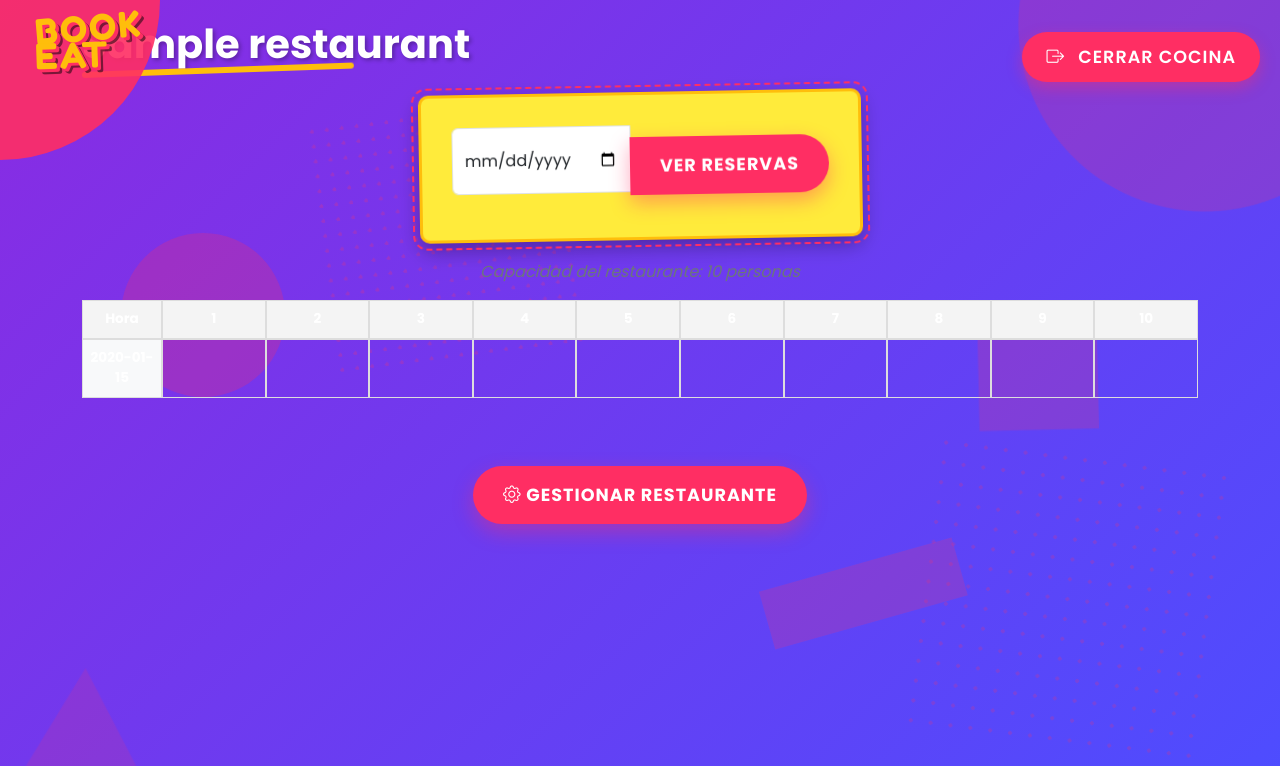
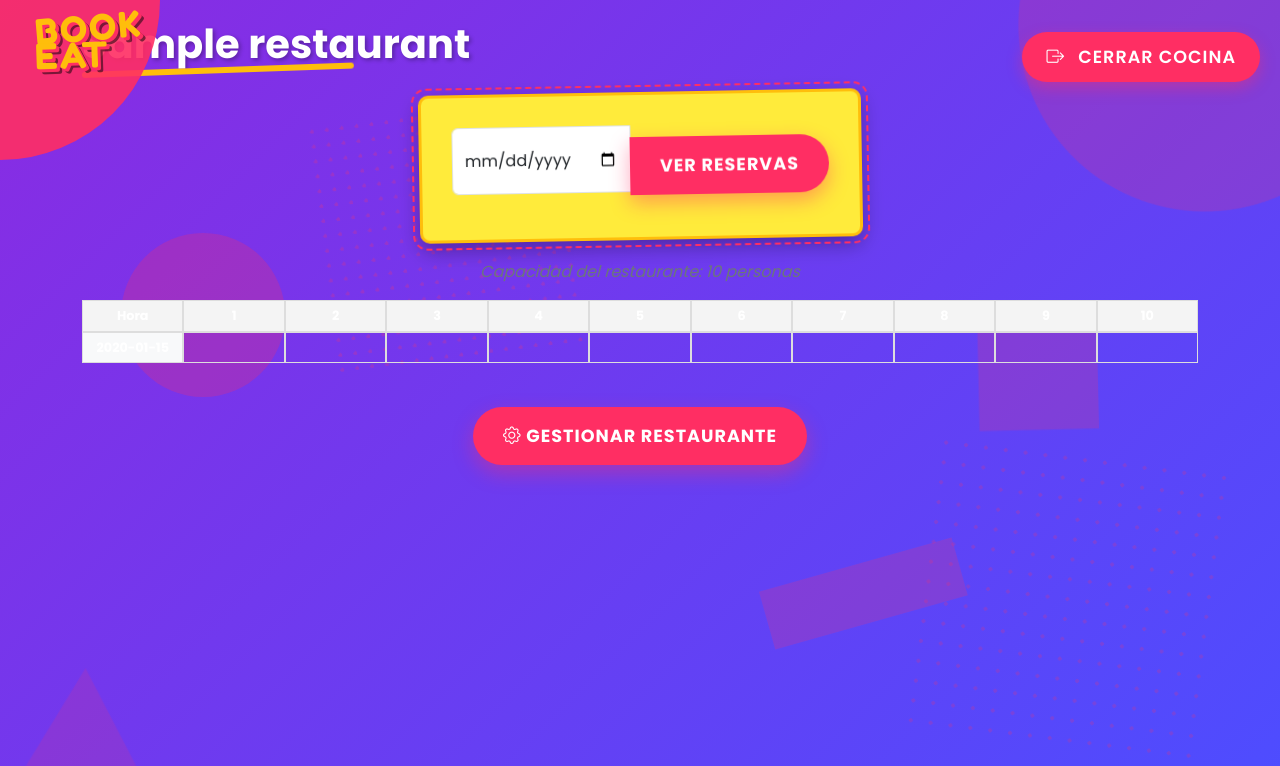
Before and after one commit to RubenSans82/reservatumesa, a Flask app: template templates/restaurant/home.html in a window 1280 px wide. Shown: the top 766 px of the page. Run offline with Flask 3, Linux system fonts and the light colour scheme; the template is opened without the code that fills it: most values are stand-ins (such as "Sample title", 1, 10 or a date in 2020).

Commit message:
tamaño tabla

```diff
--- a/templates/restaurant/home.html
+++ b/templates/restaurant/home.html
@@ -16,14 +16,18 @@
             border-collapse: separate;
             border-spacing: 0;
             margin-bottom: 2rem;
+            table-layout: fixed;
         }
 
         .reservation-table th,
         .reservation-table td {
             border: 1px solid #ddd;
-            padding: 8px 5px;
+            padding: 5px 2px;
             text-align: center;
-            font-size: 0.85rem;
+            font-size: 0.8rem;
+            overflow: hidden;
+            text-overflow: ellipsis;
+            white-space: nowrap;
         }
 
         .reservation-table th {
@@ -33,17 +37,23 @@
         .time-slot {
             font-weight: bold;
             background-color: #f8f9fa;
-            width: 80px;
+            width: 60px;
+            min-width: 60px;
+            max-width: 60px;
         }
 
         .seat-column {
-            min-width: 40px;
+            width: calc(100% / {{ restaurant.capacity + 1 }});
+            min-width: 30px;
         }
 
         .reservation-cell {
             background-color: rgba(25, 135, 84, 0.7);
             color: white;
             border-radius: 4px;
+            white-space: normal;
+            font-size: 0.75rem;
+            line-height: 1.2;
         }
 
         .break-time {
@@ -60,6 +70,15 @@
             margin-bottom: 15px;
             font-style: italic;
             color: #6c757d;
+        }
+
+        /* For very large capacities, add horizontal scroll but only when needed */
+        @media (max-width: 992px) {
+            .table-container {
+                overflow-x: auto;
+                max-width: 100%;
+                -webkit-overflow-scrolling: touch;
+            }
         }
     </style>
 </head>
@@ -106,8 +125,8 @@
                     <p>Capacidad del restaurante: {{ restaurant.capacity }} personas</p>
                 </div>
 
-                <!-- Reservation table -->
-                <div class="table-responsive">
+                <!-- Reservation table - using an outer div for controlled overflow -->
+                <div class="table-container">
                     <table class="reservation-table">
                         <thead>
                             <tr>
```
